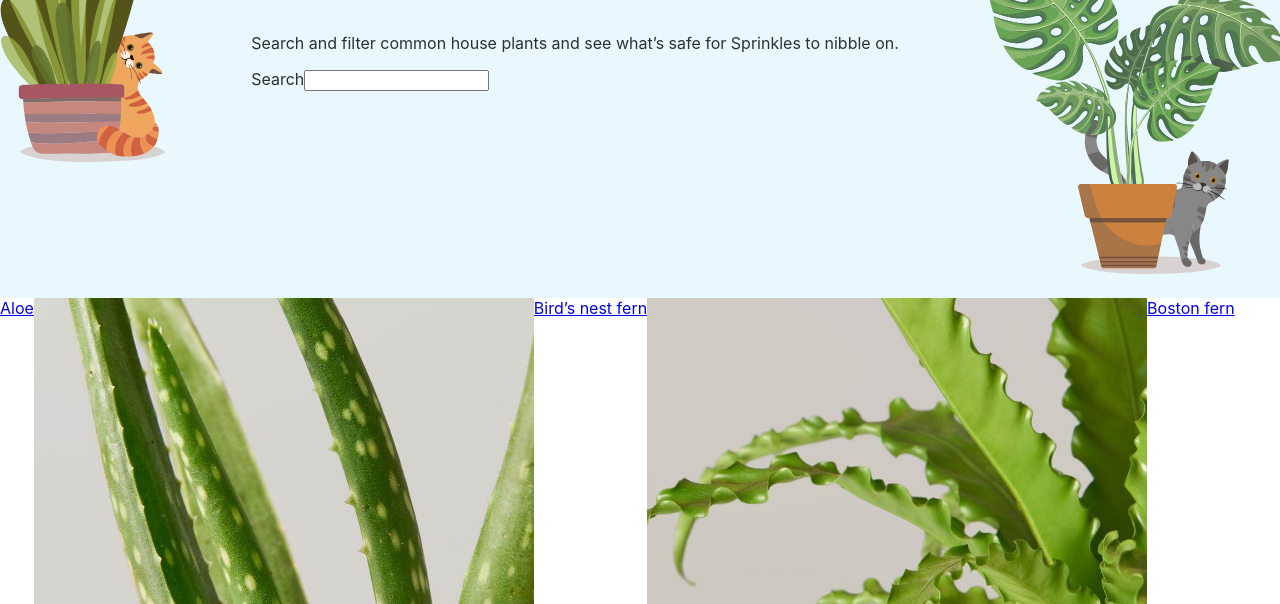
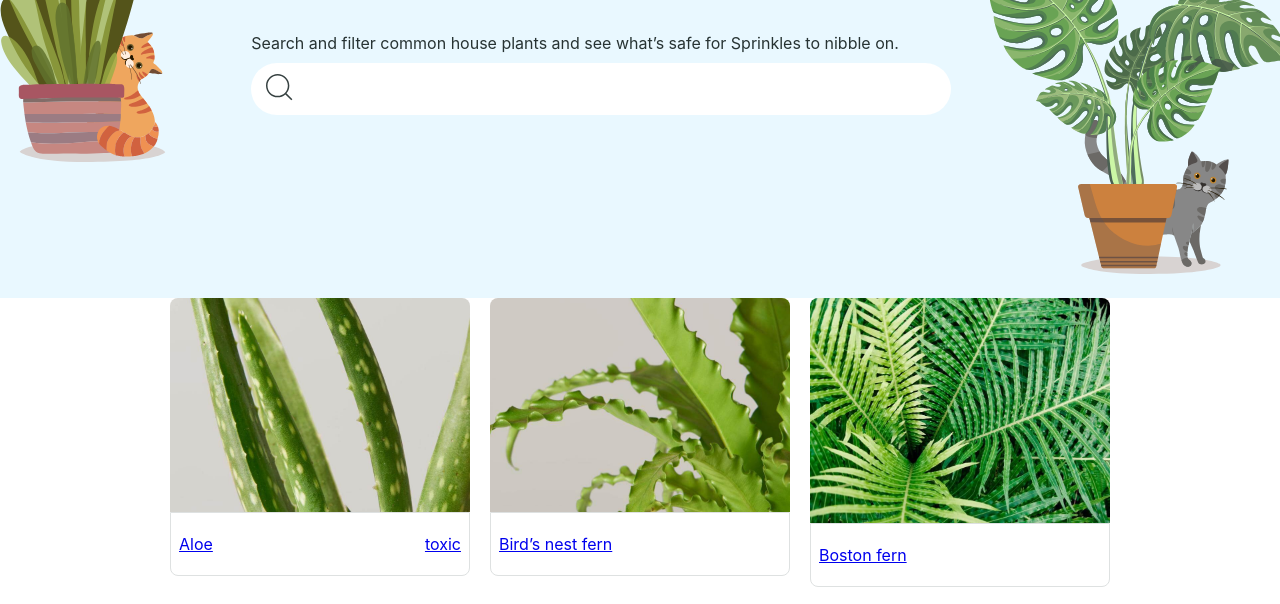
Before and after one commit to mikeytown19/sproutsocial-project, a Gatsby site: page / in a window 1280 px wide. Shown: the part 170-774 px from the top of the page. Built offline with nearby package versions, Linux system fonts and the light colour scheme; Gatsby itself is replaced by a stand-in of ours.

Commit message:
WIP: started the card component
* can filter cards from the index page
* started styling for the cards

```diff
--- /dev/null
+++ b/src/components/Card/Card.styles.jsx
@@ -0,0 +1,30 @@
+import styled from '@emotion/styled'
+
+export const Card = styled.div`
+`
+export const CardTop = styled.div`
+img {
+  border-top-left-radius: 8px;
+  border-top-right-radius: 8px;
+  transition: transform .5s;
+}
+
+`
+export const CardBottom = styled.div`
+  display: flex;
+  justify-content: space-between;
+  padding: 5px 8px;
+  border: solid var(--color-gray) 1px;
+  border-bottom-left-radius: 8px;
+  border-bottom-right-radius: 8px;
+
+`
+
+export const CardWrapper = styled.div`
+  display: grid;
+  grid-template-columns: repeat(auto-fit, minmax(150px, 300px));
+  padding: 0 30px;
+
+  justify-content: center;
+  gap: 20px;
+`
--- /dev/null
+++ b/src/components/Card/index.jsx
@@ -0,0 +1,31 @@
+import React from 'react'
+import * as Styled from './Card.styles'
+import { Link } from 'gatsby'
+import { getImage, GatsbyImage } from 'gatsby-plugin-image';
+const Card = ({ children, data }) => {
+  const { image, names, toxicity } = data
+  const imageData = getImage(image)
+  return (
+    <Styled.Card>
+      <Link to={image.name}>
+        <Styled.CardTop>
+          <GatsbyImage className="image" image={imageData} alt="poop" />
+        </Styled.CardTop>
+        <Styled.CardBottom>
+          <p>
+            {names.common}
+          </p>
+
+          <div>
+            <p>
+              {toxicity && 'toxic'}
+            </p>
+          </div>
+
+        </Styled.CardBottom>
+      </Link>
+    </Styled.Card>
+  )
+}
+
+export default Card
--- a/src/components/Hero/Hero.styles.js
+++ b/src/components/Hero/Hero.styles.js
@@ -5,6 +5,34 @@ export const Hero = styled.div`
   flex-direction: row;
   justify-content: space-between;
   text-align: left;
+  input {
+    display: relative;
+    border-radius: 50px;
+    border: var(--color-lightgray) solid 1px;
+    max-width: 800px;
+    width: 100%;
+    height: 50px;
+    display: block;
+    margin-top: -50px;
+    padding-left: 50px;
+    font-size: 24px;
+    transition: border .5s;
+
+    &:focus {
+      outline: none;
+      border: 1px var(--color-green) solid;
+      transition: border  .5s;
+    }
+  }
+
+  label {
+    padding-left: 10px;
+    display: block;
+    svg {
+      z-index: 2;
+    }
+  }
+
 `
 
 
--- a/src/components/Hero/index.jsx
+++ b/src/components/Hero/index.jsx
@@ -2,8 +2,9 @@ import React from 'react'
 import * as Styled from './Hero.styles'
 import CatLeft from '../../images/assets/cat-left.svg'
 import CatRight from '../../images/assets/cat-right.svg'
+import Search from '../../images/assets/search.svg'
 import Layout from '../Layout'
-const Hero = () => {
+const Hero = ({ handleInputChange }) => {
   return (
     <Styled.Wrapper>
       <Layout>
@@ -12,8 +13,8 @@ const Hero = () => {
           <div>
             <h1>Can my cat eat that?</h1>
             <p>Search and filter common house plants and see what’s safe for Sprinkles to nibble on.</p>
-            <label>Search</label>
-            <input type='text' />
+            <label><Search /></label>
+            <input onChange={handleInputChange} type='text' />
           </div>
           <CatRight />
         </Styled.Hero>
--- a/src/pages/index.jsx
+++ b/src/pages/index.jsx
@@ -1,28 +1,32 @@
-import React from 'react';
+import React, { useState } from 'react';
 import { graphql } from 'gatsby';
 import { getImage, GatsbyImage } from 'gatsby-plugin-image';
 import Header from '../components/Header';
 import Hero from '../components/Hero'
-import { Link } from 'gatsby'
+import Card from '../components/Card'
+import { CardWrapper } from '../components/Card/Card.styles'
 
 const index = ({ data }) => {
   const plantData = data.allDataJson.edges[0].node.plants;
+
+  const [plants, setPlants] = useState(plantData)
+
+  const handleInputChange = event => {
+    setPlants(plantData.filter(item => {
+      const newData = item.names.common.toLowerCase();
+      return newData.includes(event.target.value.toLowerCase())
+    }))
+  }
+
   return (
     <div>
       <Header />
-      <Hero />
-      {plantData.map(({
-        care, details, image, names, toxicity,
-      }) => {
-        const imageData = getImage(image);
-        return (
-          <Link to={image.name}>
-            {names.common}
-            <GatsbyImage image={imageData} alt="poop" />
-          </Link>
-        );
-      })}
+      <Hero handleInputChange={handleInputChange} />
+      <CardWrapper>
+        {plants.map((data) => <Card data={data} />)}
+      </CardWrapper>
     </div>
+
   );
 };
 
@@ -38,24 +42,18 @@ export const query = graphql` {
             name
           childImageSharp {
             gatsbyImageData(
-              width: 500
+              width: 400
               placeholder: BLURRED
               formats: [AUTO, WEBP, AVIF]
             )
           }
         }
-          details
           names {
             common
-            scientific
           }
           toxicity {
             property
             symptoms
-          }
-          care {
-            light
-            water
           }
         }
       }
--- a/src/templates/plant.jsx
+++ b/src/templates/plant.jsx
@@ -8,7 +8,7 @@ const Plant = ({ pageContext }) => {
   return (
     <div>
       <Header />
-      <Hero />
+
 
       <GatsbyImage image={pageContext?.plant?.image?.childImageSharp?.gatsbyImageData} alt="poop" />
     </div>
```
Also changed, not shown: src/images/assets/search.svg (added).
